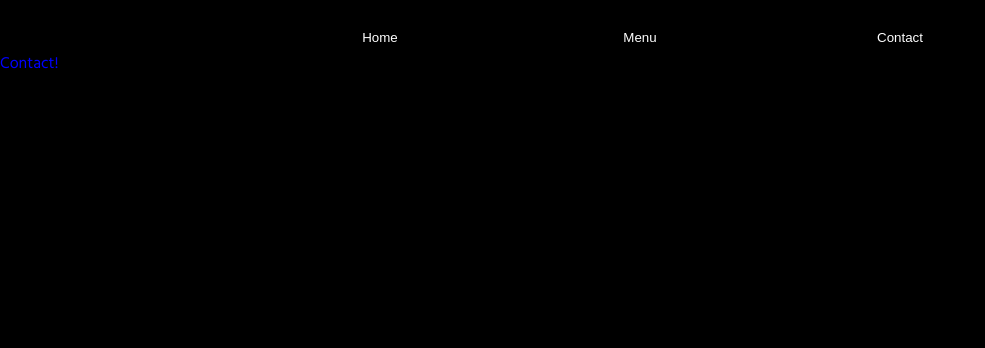
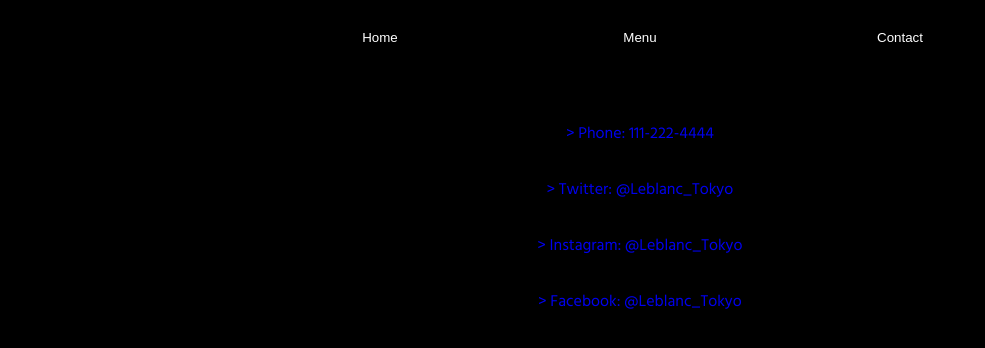
Before and after one commit to ehmk/leblanc-cafe, a website built with webpack: page dist/index.html in a window 1280 px wide. Both pictures are taken after a click on the button "Contact". Shown: the whole page, without its empty margins (0-985 px from the left). Built offline with nearby package versions, Linux system fonts and the light colour scheme.

Commit message:
Added contact information

```diff
--- a/src/contact.js
+++ b/src/contact.js
@@ -1,8 +1,21 @@
 import './styles/contact.css';
 
+function createContactInfo(textContent, href) {
+  const div = document.createElement('div');
+  const link = document.createElement('a');
+  div.classList.add('contact-info');
+  link.textContent = textContent;
+  link.href = href;
+  div.appendChild(link);
+  return div;
+}
+
 export default function contact() {
-  const contact = document.createElement('div');
-  contact.id = 'contact-module';
-  contact.textContent = 'Contact!';
-  return contact;
+  const div = document.createElement('div');
+  div.id = 'contact-module';
+  div.appendChild(createContactInfo('> Phone: 111-222-4444', '#'));
+  div.appendChild(createContactInfo('> Twitter: @Leblanc_Tokyo', '#'));
+  div.appendChild(createContactInfo('> Instagram: @Leblanc_Tokyo', '#'));
+  div.appendChild(createContactInfo('> Facebook: @Leblanc_Tokyo', '#'));
+  return div;
 }
--- a/src/styles/contact.css
+++ b/src/styles/contact.css
@@ -1,3 +1,19 @@
 #contact-module {
-  color: blue;
+  padding: 50px;
+  color: white;
+  display: flex;
+  flex-direction: column;
+  align-items: center;
 }
+
+.contact-info {
+  padding: 20px;
+}
+
+.contact-info a {
+  text-decoration: none;
+}
+
+a:visited {
+  color: white;
+}
```
Also changed, not shown: dist/main.js.
